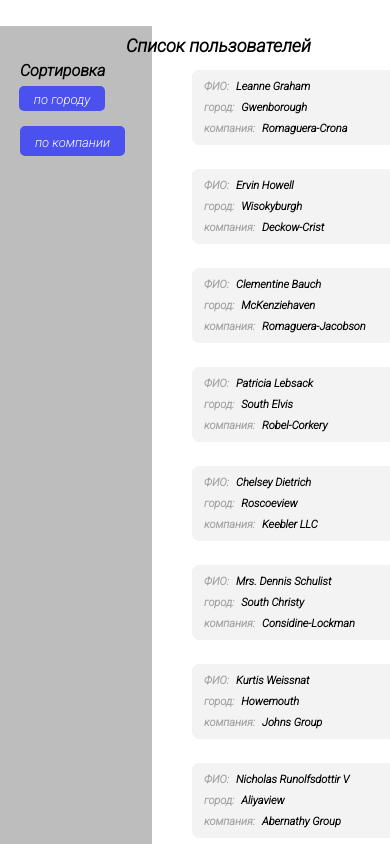
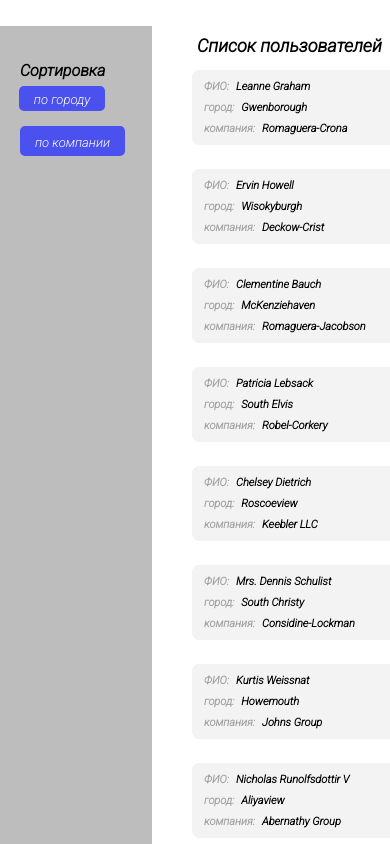
Before and after one commit to EalsyCoD/List-Users, a React (Create React App) app: page / in a window 390 px wide. Shown: the top 844 px of the page. Built offline with nearby package versions, Linux system fonts and the light colour scheme; data requests are answered from the project's data file.

Commit message:
fixs adaptive 768px

```diff
--- a/src/Components/Header/Header.module.scss
+++ b/src/Components/Header/Header.module.scss
@@ -2,6 +2,9 @@
   width: 513px;
   margin: 0 auto;
   padding: -40px 0 30px 0px;
+  @media(max-width: 768px){
+    margin-right: 5px;
+  }
 }
 .h1 {
   padding: 15px 0 0 50px;
```
